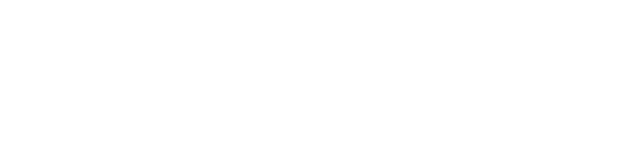
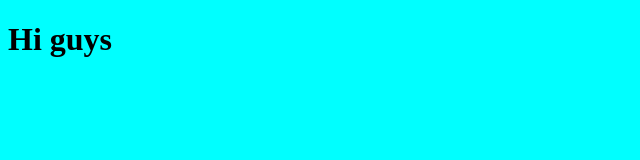
Before and after one commit to nhipham1995/git-tut, a plain HTML site: page index.html in a window 1280 px wide. Shown: the whole page, without its empty margins (0-640 px from the left). Drawn offline with Linux system fonts and the light colour scheme.

Commit message:
Change the backgroundcolor

```diff
--- a/index.html
+++ b/index.html
@@ -6,7 +6,7 @@
     <meta name="viewport" content="width=device-width, initial-scale=1.0">
     <title>Document</title>
 </head>
-<body>
-
+<body style="background-color: aqua;">
+    <h1>Hi guys</h1>
 </body>
 </html>
```
